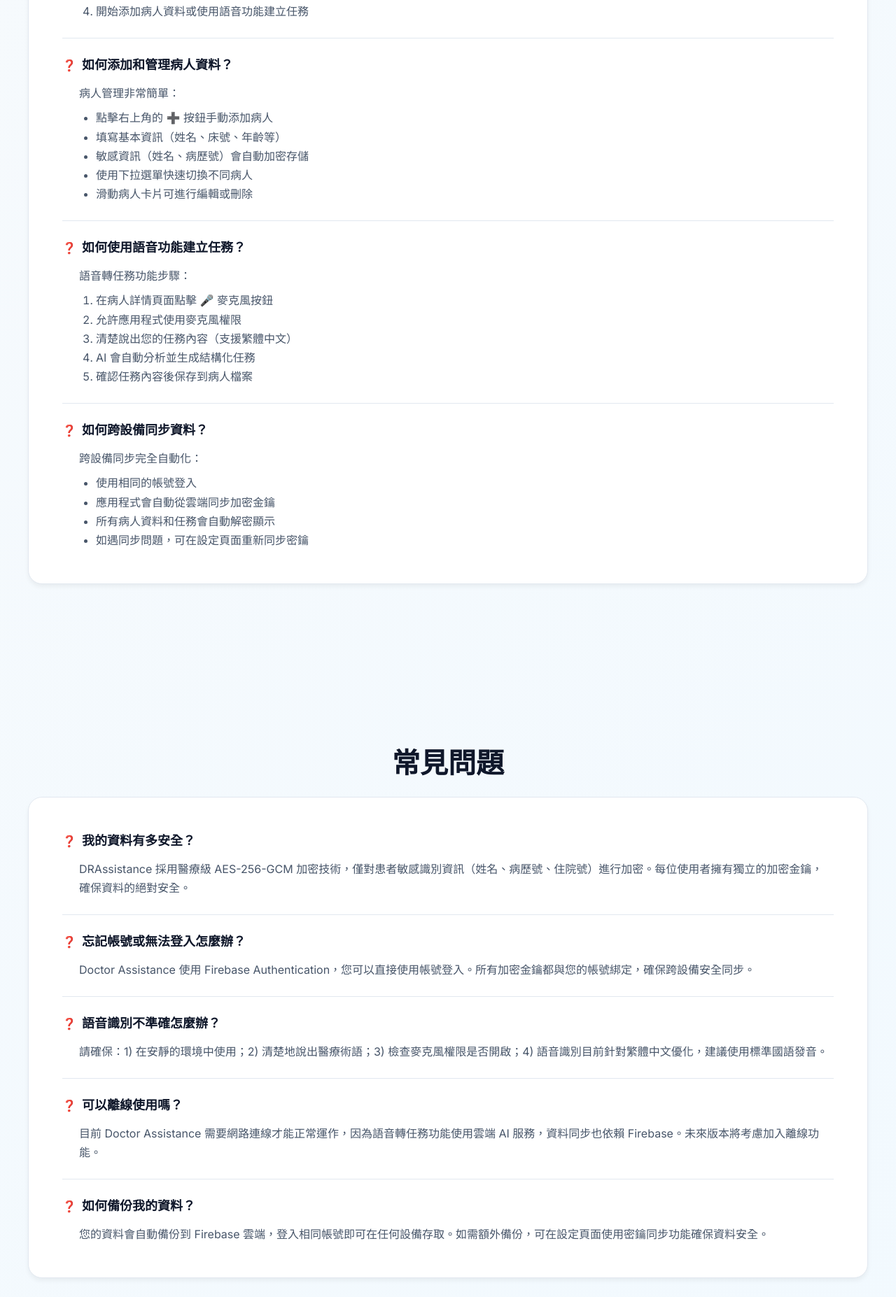
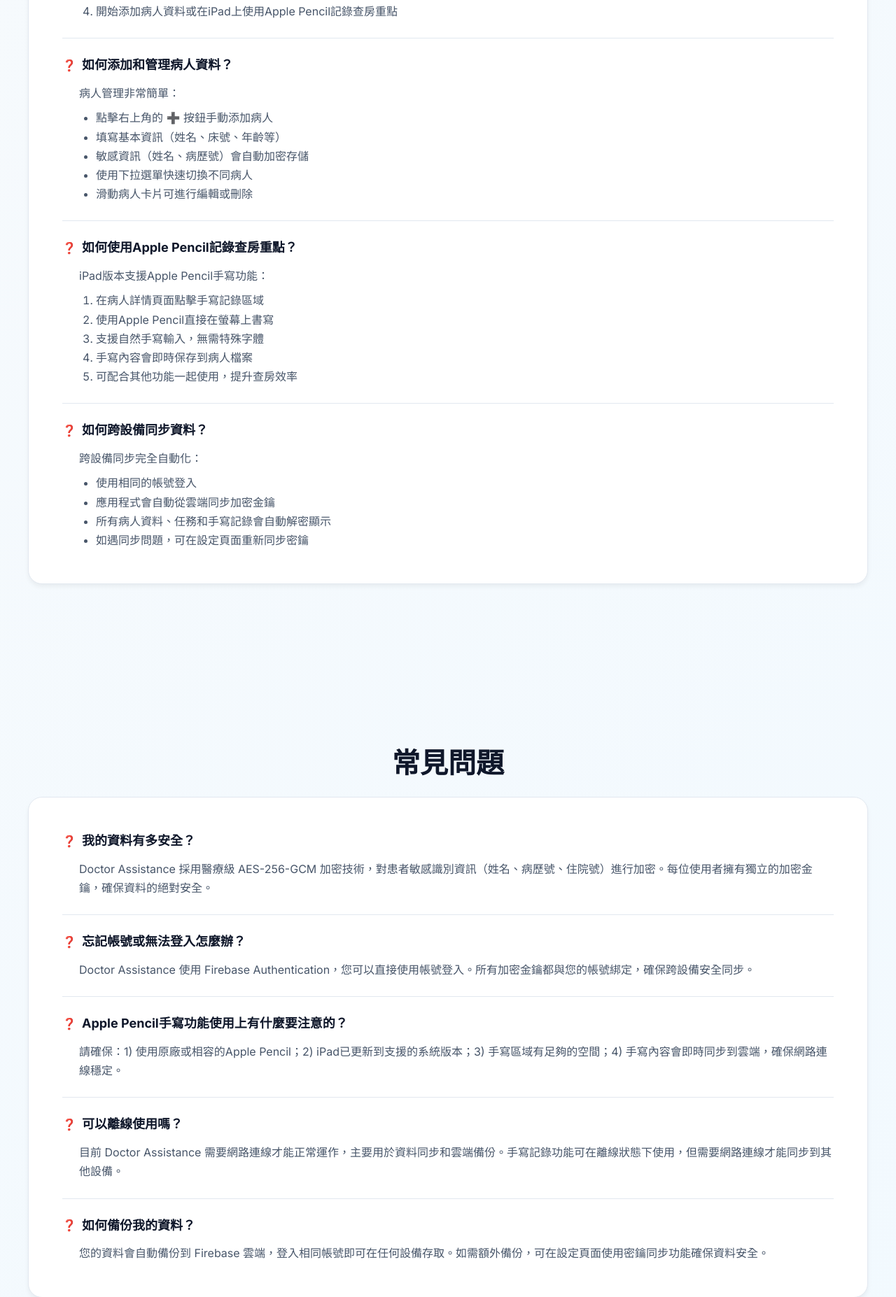
Before and after one commit to mses98034/drassistance_website, a plain HTML site: page support.html in a window 1280 px wide. Shown: the part 1844-3698 px from the top of the page at 70% size. Drawn offline with Linux system fonts and the light colour scheme.

Commit message:
移除AI敘述_加入白板

```diff
--- a/support.html
+++ b/support.html
@@ -752,7 +752,7 @@
                             <li>下載並安裝 Doctor Assistance 應用程式</li>
                             <li>註冊帳號登入</li>
                             <li>應用程式會自動初始化加密系統</li>
-                            <li>開始添加病人資料或使用語音功能建立任務</li>
+                            <li>開始添加病人資料或在iPad上使用Apple Pencil記錄查房重點</li>
                         </ol>
                     </div>
                 </div>
@@ -772,15 +772,15 @@
                 </div>
 
                 <div class="faq-item">
-                    <h4 class="faq-question">如何使用語音功能建立任務？</h4>
+                    <h4 class="faq-question">如何使用Apple Pencil記錄查房重點？</h4>
                     <div class="faq-answer">
-                        <p>語音轉任務功能步驟：</p>
+                        <p>iPad版本支援Apple Pencil手寫功能：</p>
                         <ol style="margin-top: 0.5rem; padding-left: 1.5rem;">
-                            <li>在病人詳情頁面點擊 🎤 麥克風按鈕</li>
-                            <li>允許應用程式使用麥克風權限</li>
-                            <li>清楚說出您的任務內容（支援繁體中文）</li>
-                            <li>AI 會自動分析並生成結構化任務</li>
-                            <li>確認任務內容後保存到病人檔案</li>
+                            <li>在病人詳情頁面點擊手寫記錄區域</li>
+                            <li>使用Apple Pencil直接在螢幕上書寫</li>
+                            <li>支援自然手寫輸入，無需特殊字體</li>
+                            <li>手寫內容會即時保存到病人檔案</li>
+                            <li>可配合其他功能一起使用，提升查房效率</li>
                         </ol>
                     </div>
                 </div>
@@ -792,7 +792,7 @@
                         <ul style="margin-top: 0.5rem; padding-left: 1.5rem;">
                             <li>使用相同的帳號登入</li>
                             <li>應用程式會自動從雲端同步加密金鑰</li>
-                            <li>所有病人資料和任務會自動解密顯示</li>
+                            <li>所有病人資料、任務和手寫記錄會自動解密顯示</li>
                             <li>如遇同步問題，可在設定頁面重新同步密鑰</li>
                         </ul>
                     </div>
@@ -809,7 +809,7 @@
                 <div class="faq-item">
                     <h4 class="faq-question">我的資料有多安全？</h4>
                     <div class="faq-answer">
-                        DRAssistance 採用醫療級 AES-256-GCM 加密技術，僅對患者敏感識別資訊（姓名、病歷號、住院號）進行加密。每位使用者擁有獨立的加密金鑰，確保資料的絕對安全。
+                        Doctor Assistance 採用醫療級 AES-256-GCM 加密技術，對患者敏感識別資訊（姓名、病歷號、住院號）進行加密。每位使用者擁有獨立的加密金鑰，確保資料的絕對安全。
                     </div>
                 </div>
 
@@ -821,16 +821,16 @@
                 </div>
 
                 <div class="faq-item">
-                    <h4 class="faq-question">語音識別不準確怎麼辦？</h4>
+                    <h4 class="faq-question">Apple Pencil手寫功能使用上有什麼要注意的？</h4>
                     <div class="faq-answer">
-                        請確保：1) 在安靜的環境中使用；2) 清楚地說出醫療術語；3) 檢查麥克風權限是否開啟；4) 語音識別目前針對繁體中文優化，建議使用標準國語發音。
+                        請確保：1) 使用原廠或相容的Apple Pencil；2) iPad已更新到支援的系統版本；3) 手寫區域有足夠的空間；4) 手寫內容會即時同步到雲端，確保網路連線穩定。
                     </div>
                 </div>
 
                 <div class="faq-item">
                     <h4 class="faq-question">可以離線使用嗎？</h4>
                     <div class="faq-answer">
-                        目前 Doctor Assistance 需要網路連線才能正常運作，因為語音轉任務功能使用雲端 AI 服務，資料同步也依賴 Firebase。未來版本將考慮加入離線功能。
+                        目前 Doctor Assistance 需要網路連線才能正常運作，主要用於資料同步和雲端備份。手寫記錄功能可在離線狀態下使用，但需要網路連線才能同步到其他設備。
                     </div>
                 </div>
 
@@ -856,8 +856,8 @@
                             <li>iOS 16.6 或更高版本</li>
                             <li>目前僅支援 iPhone 和 iPad</li>
                             <li>需要麥克風和網路存取權限</li>
-                            <li>原生語音辨識 (SFSpeechRecognizer)</li>
-                            <li>支援繁體中文語音輸入</li>
+                            <li>Apple Pencil 完整支援</li>
+                            <li>手寫辨識與即時儲存</li>
                         </ul>
                     </div>
 
```
Also changed, not shown: index.html (+11 -12 lines), security.html (+2 -2 lines), screenshots/apple-pencil-notes.png (added), 3 other files.
